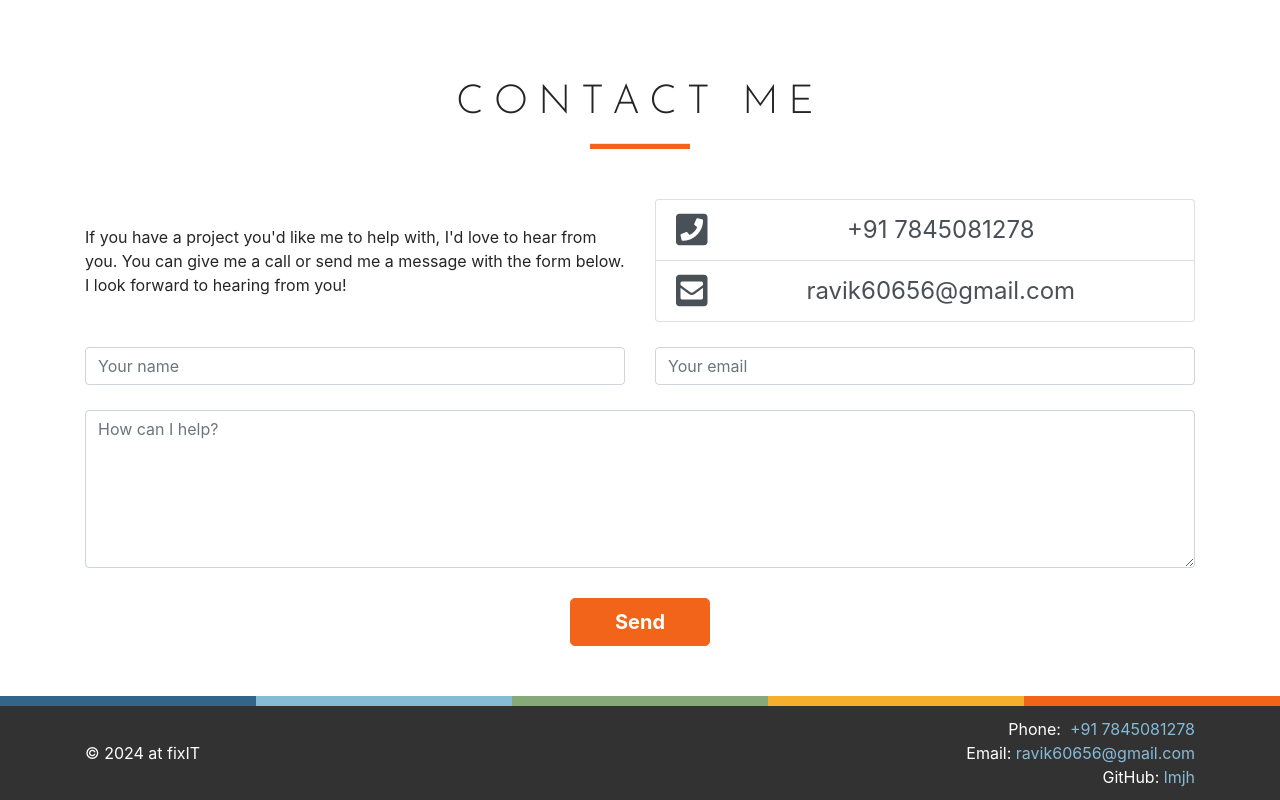
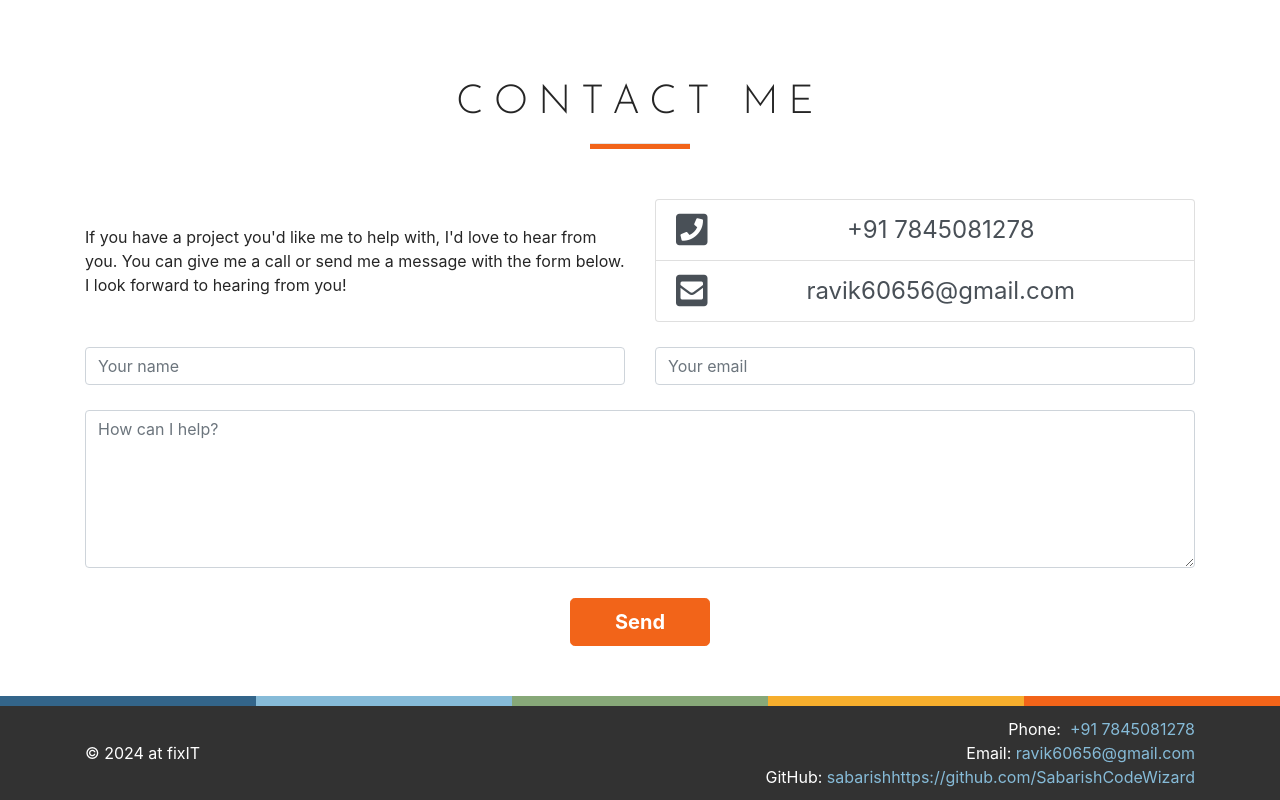
Before and after one commit to SabarishCodeWizard/fixIT, a React (Create React App) app: page / in a window 1280 px wide. Shown: the part 4184-4984 px from the top of the page. Built offline with nearby package versions, Linux system fonts and the light colour scheme.

Commit message:
updated the details of fixIT team members

```diff
--- a/src/App.js
+++ b/src/App.js
@@ -509,7 +509,7 @@ function App() {
               GitHub:&nbsp;
               <br className="d-sm-none" />
               <a href="https://github.com/lmjh/" target="_blank">
-                lmjh{" "}
+                sabarish{"https://github.com/SabarishCodeWizard"}
               </a>
             </div>
           </div>
```
